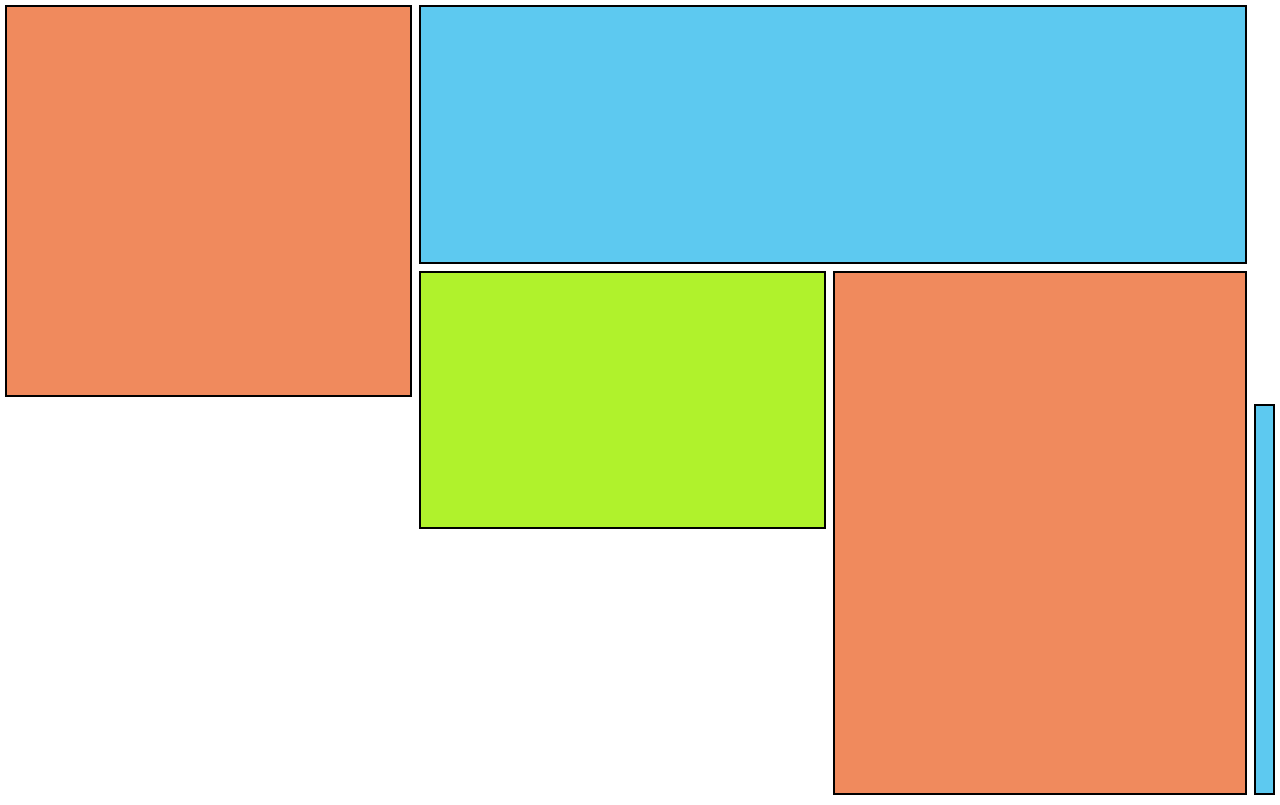
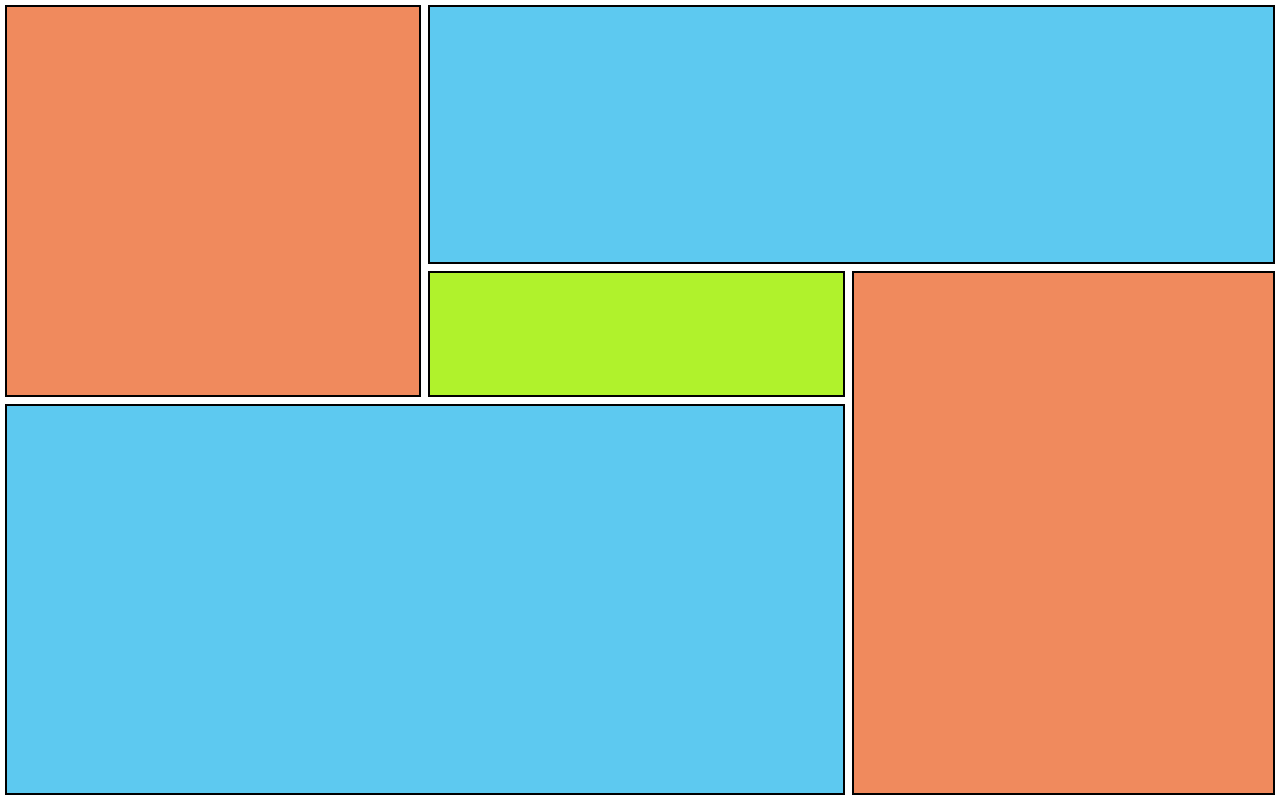
Before and after one commit to MahimaGajjar/Mahima.dev, a React (Create React App) app: page /projects in a window 1280 px wide. Built offline with nearby package versions, Linux system fonts and the light colour scheme.

Commit message:
Minor bug fix

```diff
--- a/src/components/projects.css
+++ b/src/components/projects.css
@@ -22,10 +22,10 @@
 }
 
 .title{
-    grid-row: 3/4;
-    grid-column: span 2;
-    border: 2px solid black;
-    background-color: #f5f0cd;
+    grid-row: 3/4 !important;
+    grid-column: span 2 !important;
+    border: 2px solid black !important;
+    background-color: #f5f0cd !important;
 }
 
 .titleContent{
```
